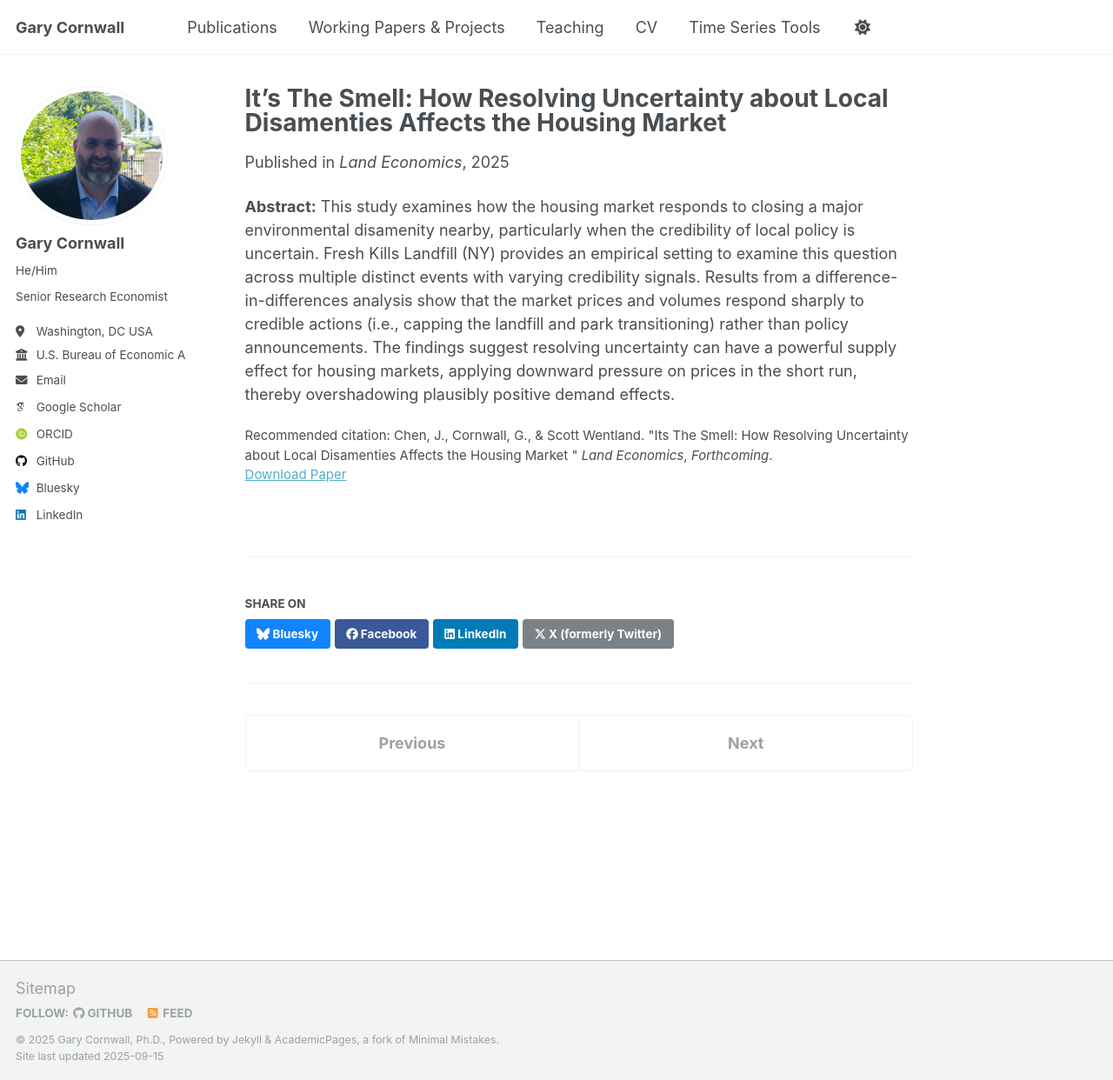
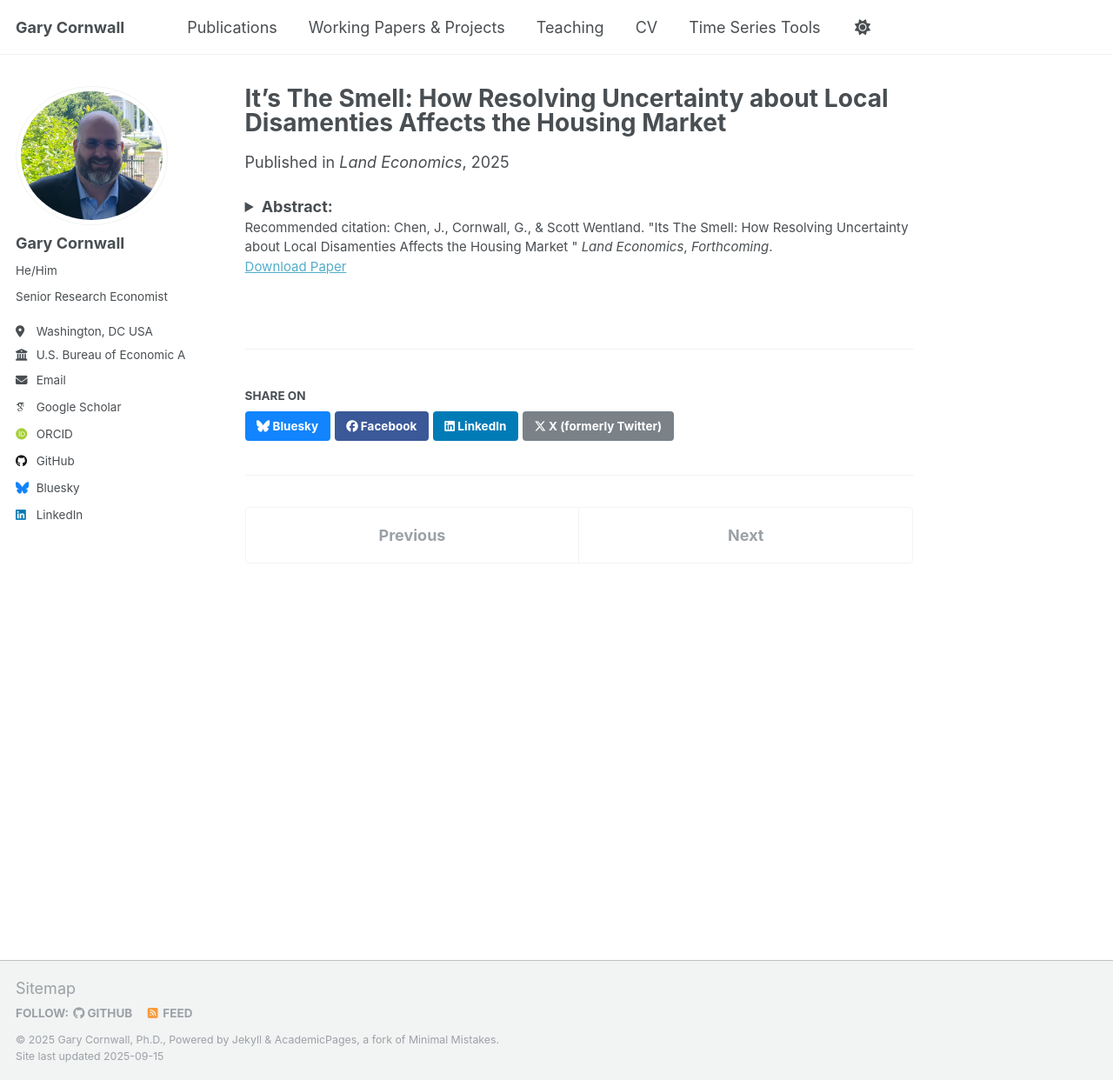
Before and after one commit to grycrnwll/grycrnwll.github.io, a Jekyll site: the page built from _publications/2025-05-13-smell.md, in a window 1280 px wide and 1242 px high. Shown: the whole window at 87% size. Built offline with Jekyll 4.4.1, drawn with Linux system fonts in a browser that asks for light colours; some web fonts are replaced.

Commit message:
Update 2025-05-13-smell.md

```diff
--- a/_publications/2025-05-13-smell.md
+++ b/_publications/2025-05-13-smell.md
@@ -10,4 +10,8 @@ paperurl: 'http://grycrnwll.github.io/files/smell.pdf'
 citation: 'Chen, J., Cornwall, G., & Scott Wentland. &quot;Its The Smell: How Resolving Uncertainty about Local Disamenties Affects the Housing Market &quot; <i>Land Economics</i>, <i>Forthcoming</i>.'
 ---
 
-<b> Abstract:</b> This study examines how the housing market responds to closing a major environmental disamenity nearby, particularly when the credibility of local policy is uncertain. Fresh Kills Landfill (NY) provides an empirical setting to examine this question across multiple distinct events with varying credibility signals. Results from a difference-in-differences analysis show that the market prices and volumes respond sharply to credible actions (i.e., capping the landfill and park transitioning) rather than policy announcements. The findings suggest resolving uncertainty can have a powerful supply effect for housing markets, applying downward pressure on prices in the short run, thereby overshadowing plausibly positive demand effects.
+<details class = "abs">
+
+<summary><b> Abstract:</b></summary> This study examines how the housing market responds to closing a major environmental disamenity nearby, particularly when the credibility of local policy is uncertain. Fresh Kills Landfill (NY) provides an empirical setting to examine this question across multiple distinct events with varying credibility signals. Results from a difference-in-differences analysis show that the market prices and volumes respond sharply to credible actions (i.e., capping the landfill and park transitioning) rather than policy announcements. The findings suggest resolving uncertainty can have a powerful supply effect for housing markets, applying downward pressure on prices in the short run, thereby overshadowing plausibly positive demand effects.
+
+</details>
```
